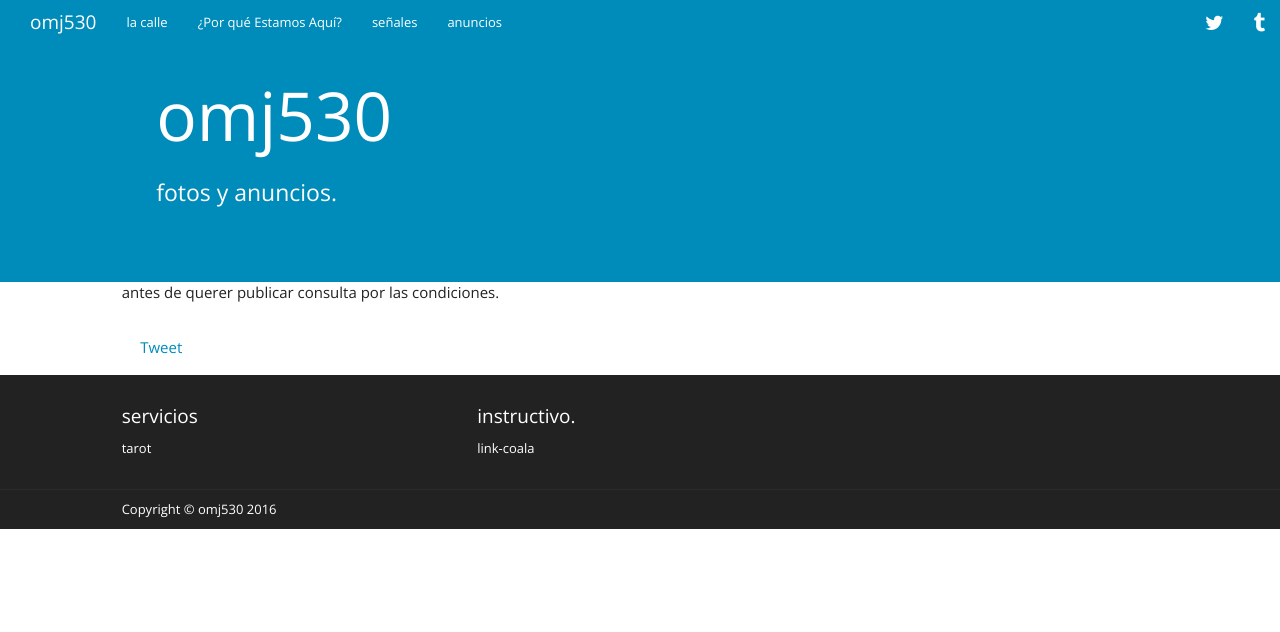
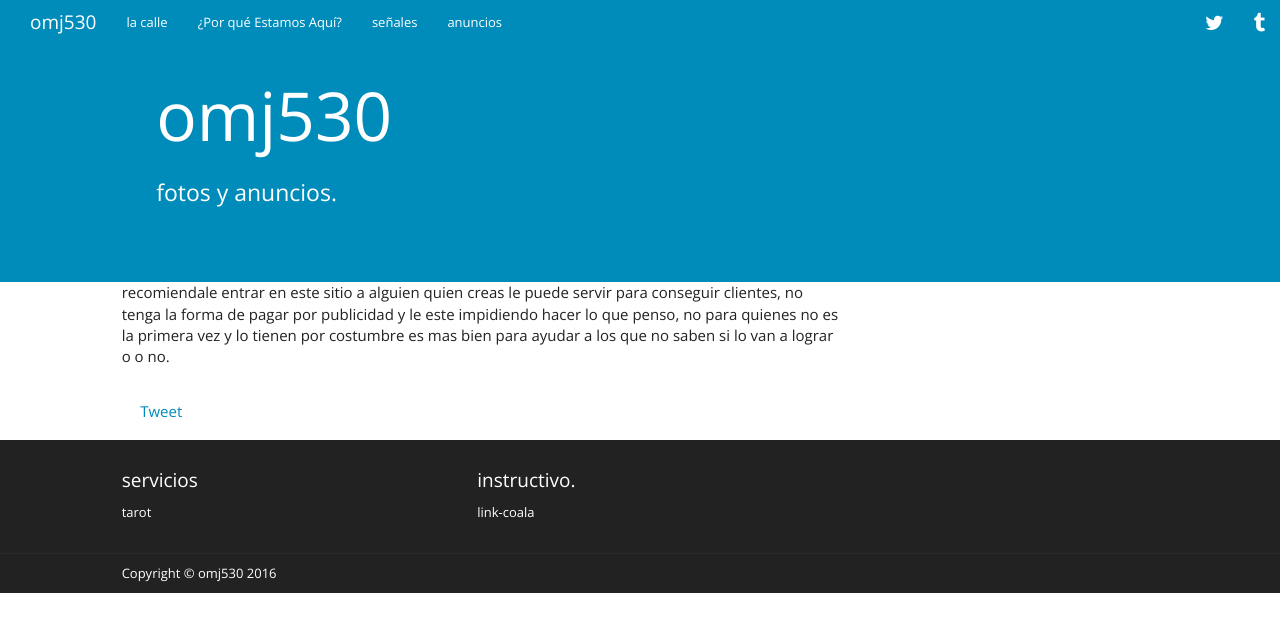
Before and after one commit to link-coala/omj530, a Jekyll site: the page built from index.html, in a window 1280 px wide. Shown: the top 632 px of the page. Built offline with Jekyll 4.4.1, drawn with Linux system fonts in a browser that asks for light colours; nearby versions of some CDN libraries; some web fonts are replaced; comment, search, counter and statistics services are not loaded.

Commit message:
Update index.html

```diff
--- a/index.html
+++ b/index.html
@@ -9,7 +9,7 @@ index: true
             <div class="col-md-7">
               <!-- Blog Post Links -->
 
-              <p>antes de querer publicar consulta por las condiciones.</p>
+              <p>recomiendale entrar en este sitio a alguien quien creas le puede servir para conseguir clientes, no tenga la forma de pagar por publicidad y le este impidiendo hacer lo que penso, no para quienes no es la primera vez y lo tienen por costumbre es mas bien para ayudar a los que no saben si lo van a lograr o o no.</p>
               <!-- End Blog Post Links -->
             </div>
             <!-- SideBar -->
```
